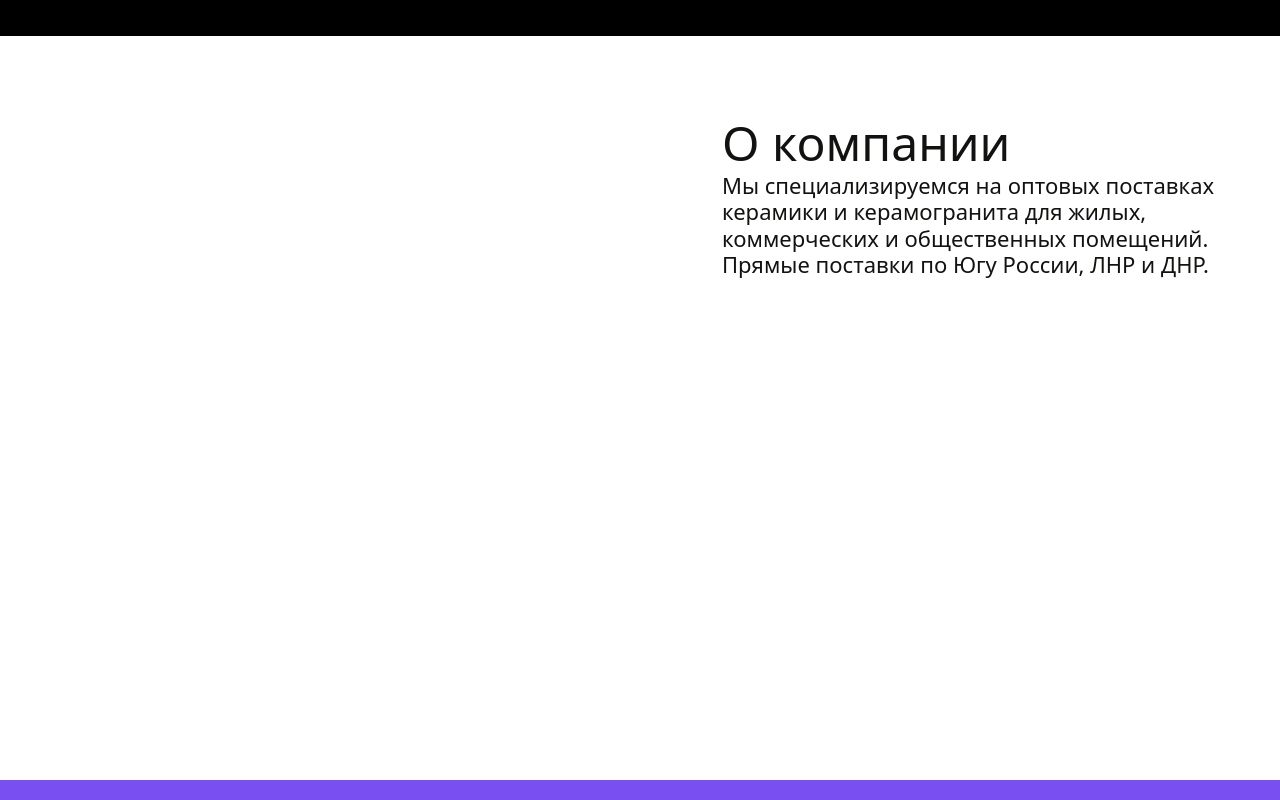
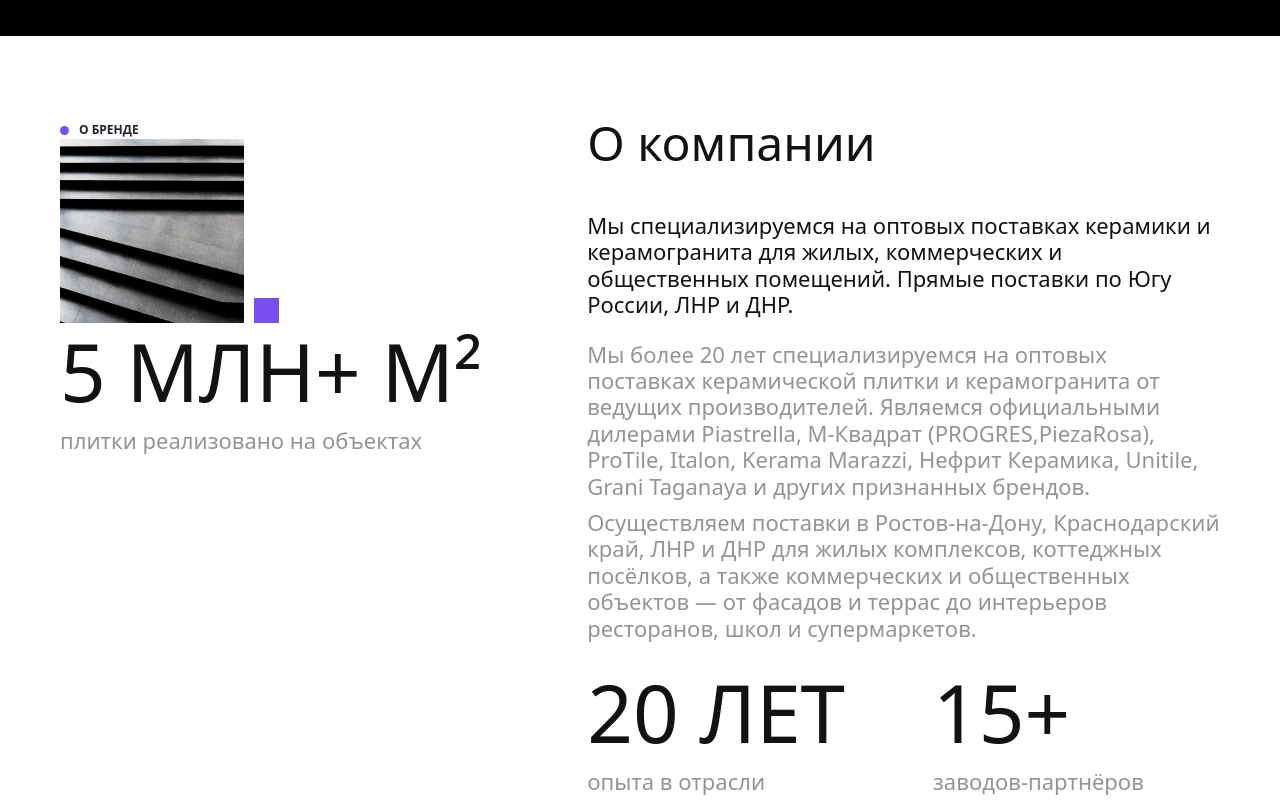
Before and after one commit to klavrenuk/nika, a Vue app: page / in a window 1280 px wide. Shown: the part 660-1460 px from the top of the page. Built offline with nearby package versions, Linux system fonts and the light colour scheme.

Commit message:
About - верстка

```diff
--- a/src/assets/styles/app.scss
+++ b/src/assets/styles/app.scss
@@ -21,3 +21,13 @@
 .app-section {
   padding: 85px 60px;
 }
+
+.app {
+  h1, h2, h3, h4, h5, h6 {
+    margin: 0;
+  }
+
+  p {
+    margin-bottom: 0;
+  }
+}
--- a/src/components/about/About.vue
+++ b/src/components/about/About.vue
@@ -1,19 +1,58 @@
 <script setup>
 import AboutRight from "@/components/about/AboutRight.vue";
+import SectionName from "@/components/section/SectionName.vue";
+import AboutAchievements from "@/components/about/AboutAchievements.vue";
 </script>
 
 <template>
   <section class="about app-section">
-    <div></div>
-    <AboutRight />
+    <div class="app-component-layout">
+      <div class="about__left d-flex flex-column">
+        <SectionName>О бренде</SectionName>
+
+        <div class="about__company">
+          <div class="about__company__images d-flex align-items-end">
+            <img src="/images/about-left-img.png" alt="" class="about__company__img" />
+            <div class="about__company__rect"></div>
+          </div>
+          <p class="about__company__text"></p>
+        </div>
+
+        <AboutAchievements text="5 млн+ м²" description="плитки реализовано на объектах" />
+      </div>
+
+      <AboutRight />
+    </div>
   </section>
 </template>
 
 <style scoped lang="scss">
-.about {
-  display: grid;
-  grid-template-columns: 392px auto;
-  gap: 270px;
-  justify-content: space-between;
+.about__company {
+  width: 100%;
+  max-width: 360px;
+
+  &__images {
+    gap: 10px;
+  }
+
+  &__text {
+    color: #121211;
+    font-size: 22px;
+  }
+
+  & .about__company__img {
+    height: 184px;
+    width: 184px;
+  }
+
+  & .about__company__rect {
+    height: 25px;
+    width: 25px;
+    background: #7A4FF1;
+  }
+}
+
+.about__left {
+
 }
 </style>
--- /dev/null
+++ b/src/components/about/AboutAchievements.vue
@@ -0,0 +1,31 @@
+<script setup>
+defineProps({
+  text: String,
+  description: String
+})
+</script>
+
+<template>
+  <div class="about-achievements d-flex flex-column">
+    <h4 class="about-achievements__text">{{ text }}</h4>
+    <p class="about-achievements__description">{{ description }}</p>
+  </div>
+</template>
+
+<style scoped lang="scss">
+.about-achievements {
+  gap: 5px;
+
+  &__text {
+    color: #121211;
+    font-size: 80px;
+    text-transform: uppercase;
+    font-weight: 500;
+  }
+
+  &__description {
+    color: #949494;
+    font-size: 22px;
+  }
+}
+</style>
--- a/src/components/about/AboutRight.vue
+++ b/src/components/about/AboutRight.vue
@@ -1,9 +1,9 @@
 <script setup>
-
+import AboutAchievements from "@/components/about/AboutAchievements.vue";
 </script>
 
 <template>
-  <div class="about-right">
+  <div class="about-right d-flex flex-column">
     <h4 class="about-right__title">
       О компании
     </h4>
@@ -11,6 +11,8 @@
     <p class="about-right__text">
       Мы специализируемся на оптовых поставках керамики и керамогранита для жилых, коммерческих и общественных помещений. Прямые поставки по Югу России, ЛНР и ДНР.
     </p>
+
+    <div class="d-flex flex-column about-right__wrap-text">
       <p class="about-right__text text-white">
         Мы более 20 лет специализируемся на оптовых поставках керамической плитки и керамогранита от ведущих производителей. Являемся официальными дилерами Piastrella, M‑Квадрат (PROGRES,PiezaRosa), ProTile, Italon, Kerama Marazzi, Нефрит Керамика, Unitile, Grani Taganaya и других признанных брендов.
       </p>
@@ -18,11 +20,20 @@
         Осуществляем поставки в Ростов‑на‑Дону, Краснодарский край, ЛНР и ДНР для жилых комплексов, коттеджных посёлков, а также коммерческих и общественных объектов — от фасадов и террас до интерьеров ресторанов, школ и супермаркетов.
       </p>
     </div>
+
+    <div class="about-right__footer d-flex align-items-center flex-wrap">
+      <AboutAchievements text="20 лет" description="опыта в отрасли" />
+      <AboutAchievements text="15+" description="заводов‑партнёров" />
+    </div>
+  </div>
 </template>
 
 <style scoped lang="scss">
 .about-right {
+  gap: 23px;
+
   &__title {
+    margin-bottom: 25px;
     color: #121211;
     font-size: 48px;
     line-height: 43px;
@@ -35,8 +46,16 @@
     line-height: 120%;
 
     &.text-white {
-      color: #949494;
+      color: #949494 !important;
     }
   }
 }
+
+.about-right__wrap-text {
+  gap: 10px;
+}
+
+.about-right__footer {
+  gap: 88px;
+}
 </style>
--- a/src/components/portfolio/Portfolio.vue
+++ b/src/components/portfolio/Portfolio.vue
@@ -1,5 +1,4 @@
 <script setup>
-
 import SectionName from "@/components/section/SectionName.vue";
 </script>
 
```
Also changed, not shown: public/images/about-left-img.png (added). Lines whose indentation alone changed are shown as unchanged.
